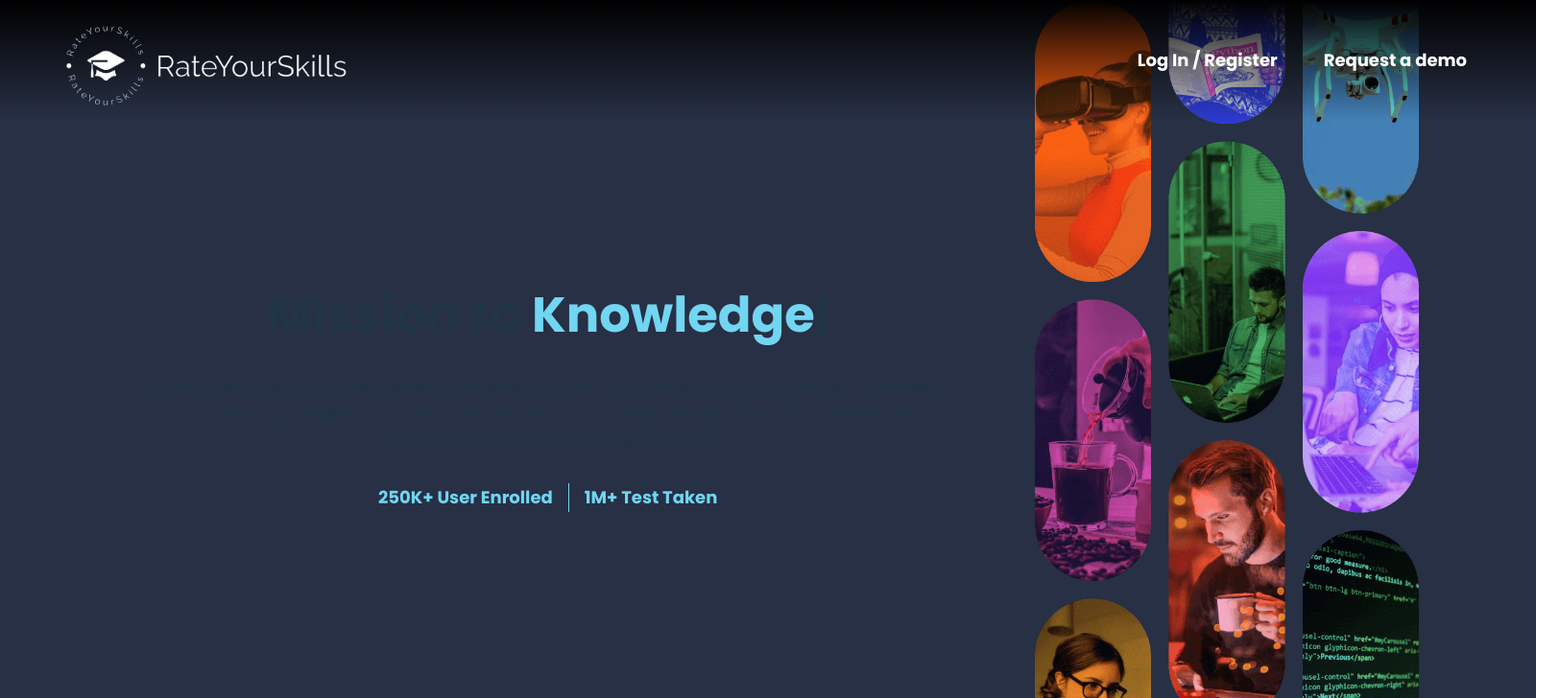
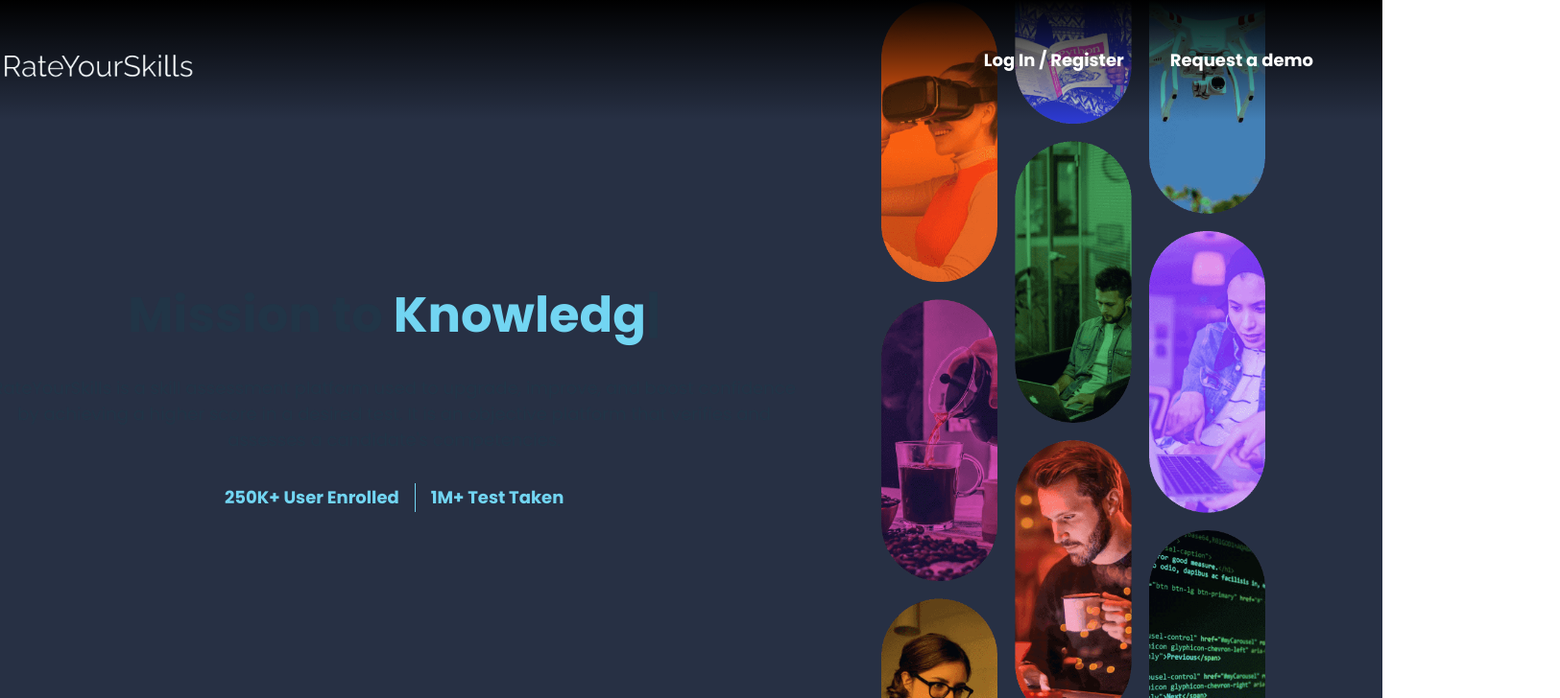
Before and after one commit to dummy-co-der/RateYourSkills_Frontend, a React (Vite) app: page / in a window 1280 px wide. Shown: the top 728 px of the page at 96% size, 1625 px wide, since content can reach past the window. Built offline with nearby package versions, Linux system fonts and the light colour scheme.

Commit message:
login route

```diff
--- a/src/App.jsx
+++ b/src/App.jsx
@@ -1,12 +1,10 @@
 import "./App.css";
-import Login from "./common/login/Login";
 import Root from "./pages/Route";
 
 function App() {
   return (
     <div className="App">
       <Root />
-      <Login />
     </div>
   );
 }
--- a/src/index.css
+++ b/src/index.css
@@ -16,7 +16,7 @@
 
 body {
   margin: 0;
-  display: flex;
+  /* display: flex; */
   place-items: center;
   min-width: 320px;
   min-height: 100vh;
--- a/src/pages/Mainpage.jsx
+++ b/src/pages/Mainpage.jsx
@@ -15,12 +15,9 @@ function Mainpage() {
       <Video />
       <ChooseUs />
       <Benefit />
-
-      {/* <Benefit /> */}
       <section>
         <Carousel />
       </section>
-      {/* <ChooseUs /> */}
       {/* <Faq /> */}
       <Footer />
     </div>
--- a/src/pages/Route.jsx
+++ b/src/pages/Route.jsx
@@ -1,17 +1,17 @@
 import React from "react";
 import { BrowserRouter as Router, Routes, Route } from "react-router-dom";
 import Mainpage from "./Mainpage";
-// import Login from "../common/login/Login";
+import Login from "../common/login/Login";
 
-export default function Root () {
+export default function Root() {
   return (
     <div className="App">
       <Router>
         <Routes>
           <Route path="/" element={<Mainpage />} />
-          {/* <Route path="/login" element={<Login />} /> */}
+          <Route path="/login" element={<Login />} />
         </Routes>
       </Router>
     </div>
   );
-};
+}
```
